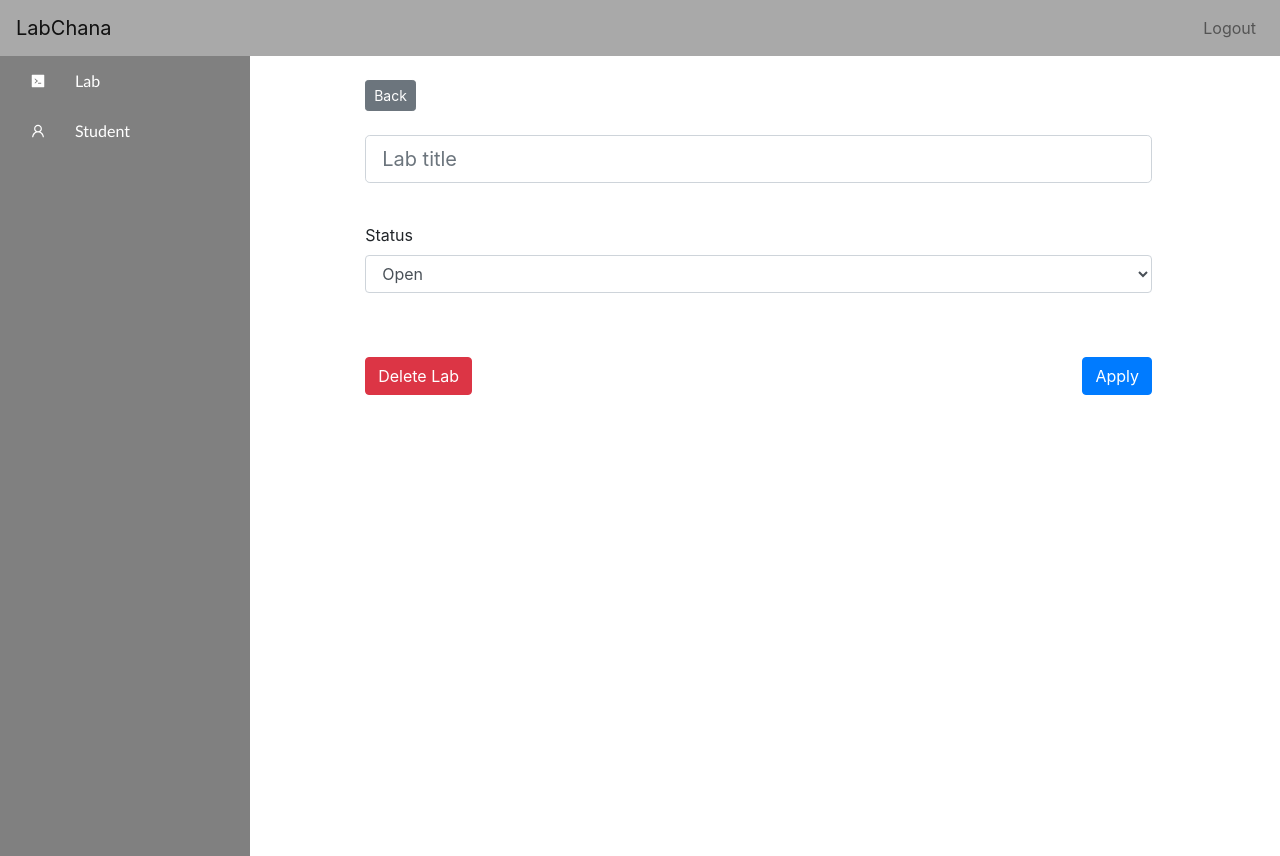
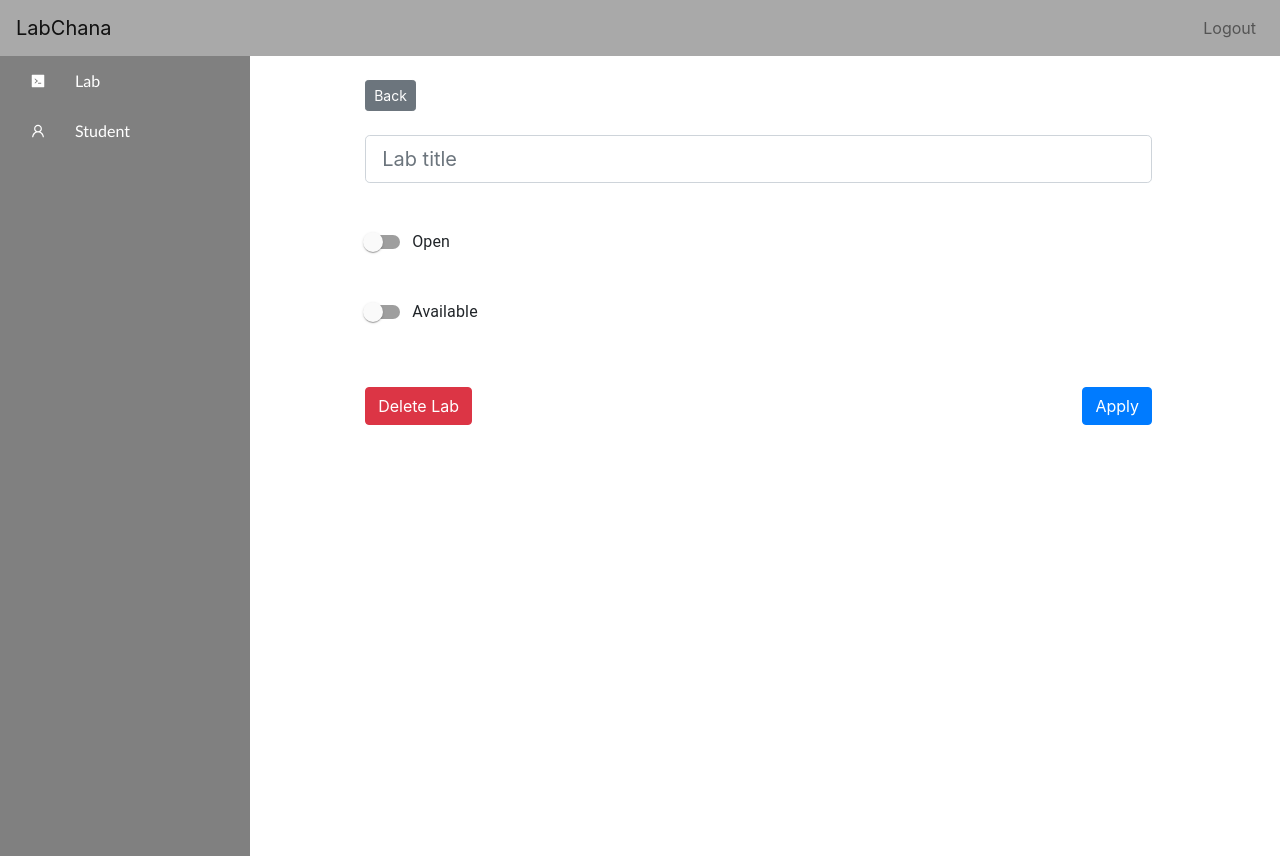
Before and after one commit to ThanakornK/LabChana, a React (Create React App) app: page /add_lab in a window 1280 px wide. Built offline with nearby package versions, Linux system fonts and the light colour scheme.

Commit message:
Revert "hotfix"
This reverts commit d93b260b7b8571378e07d21e25964f5283cda999.

```diff
--- a/src/pages/Add_lab.js
+++ b/src/pages/Add_lab.js
@@ -1,7 +1,10 @@
 import React, { Component } from 'react'
-import {  Button, Form } from 'react-bootstrap'
+import { ListGroup, Button, Container, Form } from 'react-bootstrap'
 import Sidebar from '../component/Sidebar';
 
+import Switch from '@material-ui/core/Switch';
+import FormGroup from '@material-ui/core/FormGroup';
+import FormControlLabel from '@material-ui/core/FormControlLabel';
 import './../style/Table.css'
 
 export default class Add_lab extends Component {
@@ -31,16 +34,19 @@ export default class Add_lab extends Component {
                         </Form.Group>
                     </Form>
                     <br />
-                    <Form>
-                        <Form.Group controlId="exampleForm.ControlSelect1">
-                            <Form.Label>Status</Form.Label>
-                            <Form.Control as="select">
-                                <option>Open</option>
-                                <option>Disable</option>
-                                <option>Close</option>
-                            </Form.Control>
-                        </Form.Group>
-                    </Form>
+                    <FormGroup>
+                        <FormControlLabel
+                            control={<Switch color="primary" checked={this.state.openChecked} onChange={() => this.setState({ openChecked: !(this.state.openChecked) })} />}
+                            label="Open"
+                        />
+                    </FormGroup>
+                    <br />
+                    <FormGroup>
+                        <FormControlLabel
+                            control={<Switch color="primary" checked={this.state.availableChecked} onChange={() => this.setState({ availableChecked: !(this.state.availableChecked) })} />}
+                            label="Available"
+                        />
+                    </FormGroup>
                     <br />
                     {/* <h4>Available</h4>
                     <br /> */}
--- a/src/pages/Manage_lab.js
+++ b/src/pages/Manage_lab.js
@@ -1,6 +1,10 @@
 import React, { Component } from 'react'
-import { ListGroup, Button,  Form } from 'react-bootstrap'
+import { ListGroup, Button, Container, Form } from 'react-bootstrap'
 import Sidebar from '../component/Sidebar';
+
+import Switch from '@material-ui/core/Switch';
+import FormGroup from '@material-ui/core/FormGroup';
+import FormControlLabel from '@material-ui/core/FormControlLabel';
 import './../style/Table.css'
 
 export default class Manage_prob extends Component {
@@ -34,16 +38,19 @@ export default class Manage_prob extends Component {
                         </Form.Group>
                     </Form>
                     <br />
-                    <Form>
-                        <Form.Group controlId="exampleForm.ControlSelect1">
-                            <Form.Label>Status</Form.Label>
-                            <Form.Control as="select">
-                                <option>Open</option>
-                                <option>Disable</option>
-                                <option>Close</option>
-                            </Form.Control>
-                        </Form.Group>
-                    </Form>
+                    <FormGroup>
+                        <FormControlLabel
+                            control={<Switch color="primary" checked={this.state.openChecked} onChange={() => this.setState({openChecked: !(this.state.openChecked)})} />}
+                            label="Open"
+                        />
+                    </FormGroup>
+                    <br />
+                    <FormGroup>
+                        <FormControlLabel
+                            control={<Switch color="primary" checked={this.state.availableChecked} onChange={() => this.setState({ availableChecked: !(this.state.availableChecked) })} />}
+                            label="Available"
+                        />
+                    </FormGroup>
                     <br />
                     {/* <h4>Available</h4>
                     <br />
```
Also changed, not shown: 1 other file (tests, documents, lock files or other folders).
